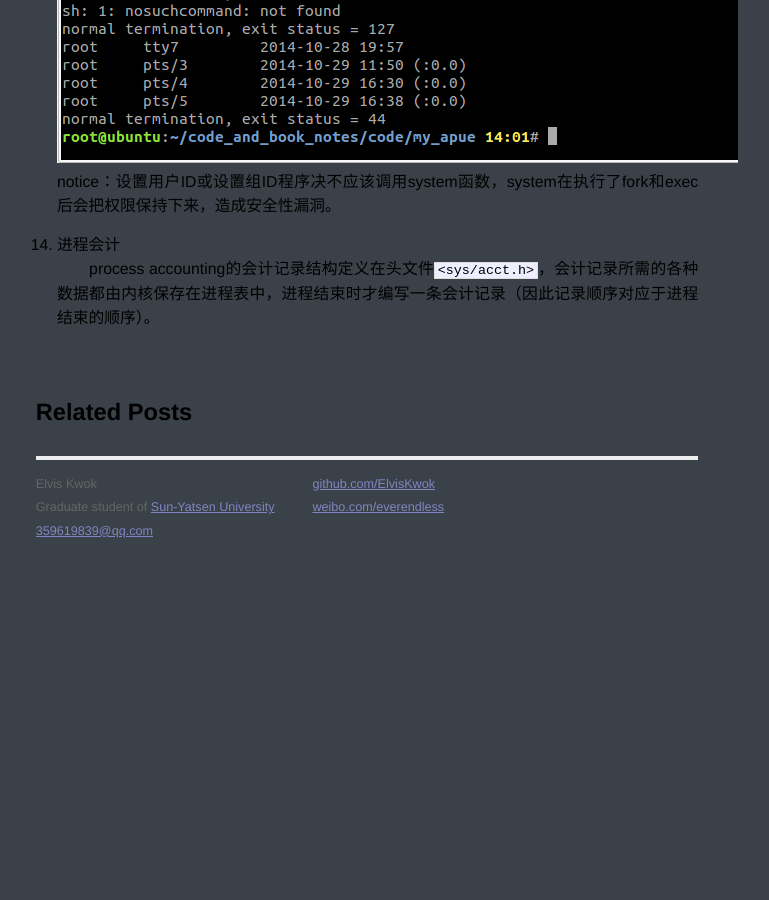
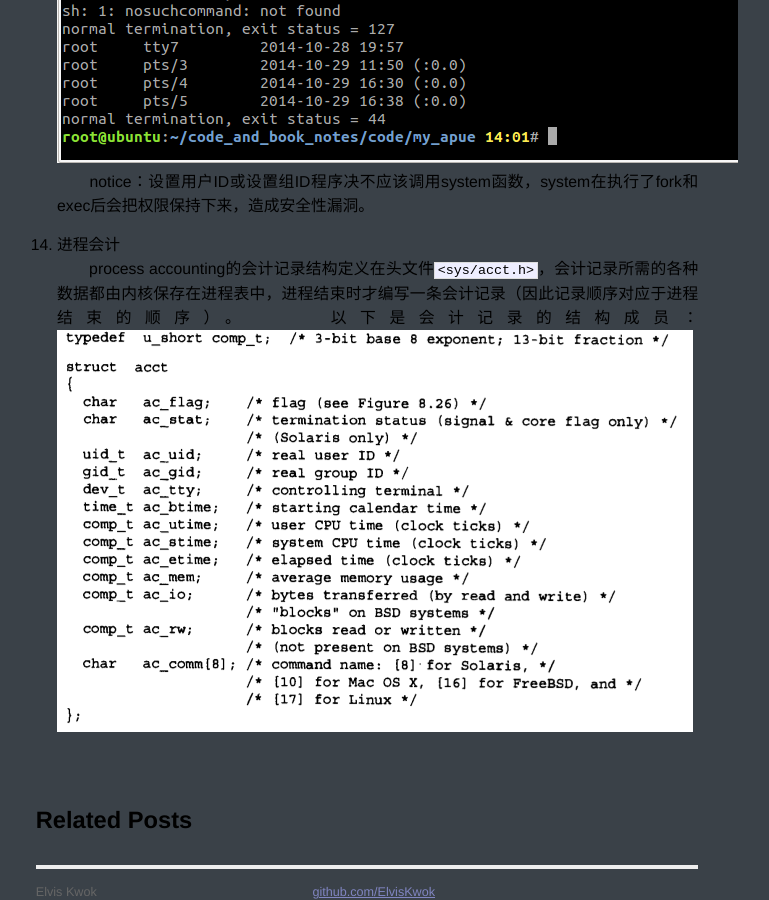
Before and after one commit to ElvisKwok/ElvisKwok.github.io, a Jekyll site: the page built from apue/2014-09-22-notes-of-apue-8.md, in a window 1280 px wide and 900 px high, scrolled down 7463 px. Shown: the whole window, without its empty margins (273-1042 px from the left). Built offline with Jekyll 4.4.1, drawn with Linux system fonts in a browser that asks for light colours; Markdown is read by kramdown in place of the engine named in the settings; comment, search, counter and statistics services are not loaded; before the commit the page ends 8019 px from its top, so only the background shows below that.

Commit message:
8.14 half

```diff
--- a/apue/2014-09-22-notes-of-apue-8.md
+++ b/apue/2014-09-22-notes-of-apue-8.md
@@ -240,7 +240,8 @@ title: Notes of APUE 8
 
 14. 进程会计
 　　process accounting的会计记录结构定义在头文件`<sys/acct.h>`，会计记录所需的各种数据都由内核保存在进程表中，进程结束时才编写一条会计记录（因此记录顺序对应于进程结束的顺序）。
-
+　　以下是会计记录的结构成员：
+    ![img][8.14]
 
 <br>
 
@@ -251,3 +252,4 @@ title: Notes of APUE 8
 [8.9]: /images/apue/8.9.png "race condition"
 [8.12]: /images/apue/8.12.png "interpreter file"
 [8.13]: /images/apue/8.13.png "system() status"
+[8.14]: /images/apue/8.14.png "member of process counting struct"
```
Also changed, not shown: images/apue/8.14.png (added).
